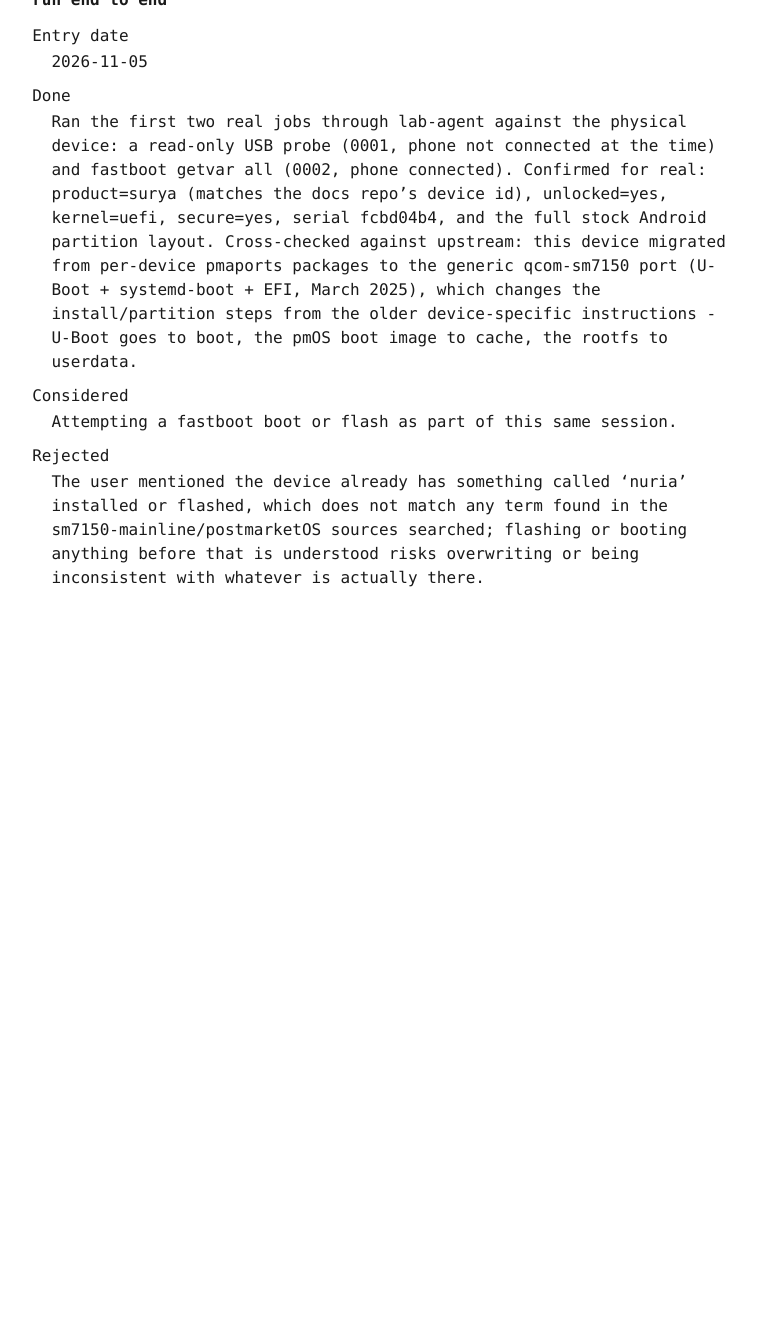
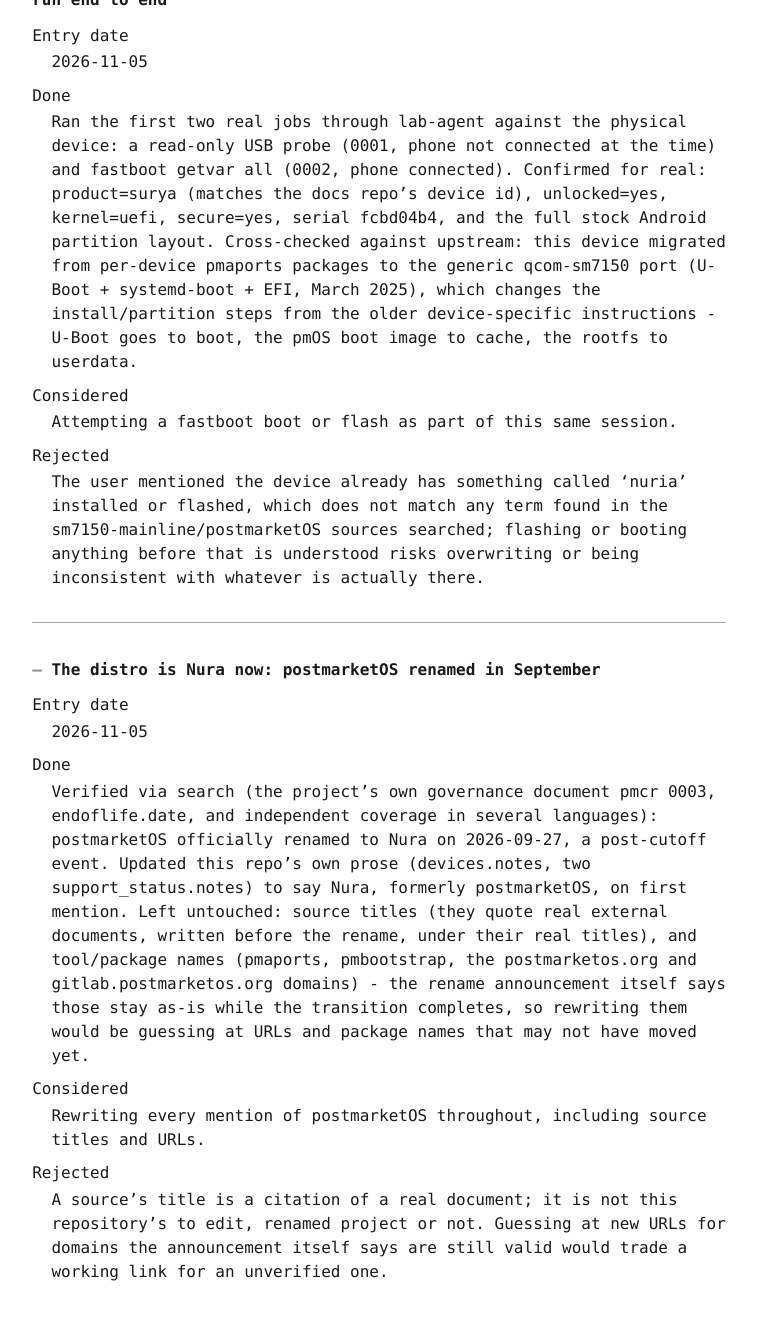
Before and after one commit to linux-phone-oco/docs, a Jekyll site: the page built from docs/session_log.md, in a window 1280 px wide and 1400 px high, scrolled down 951 px. Shown: the top 1320 px of the window, without its empty margins (261-1018 px from the left). Built offline with Jekyll 4.4.1, drawn with Linux system fonts in a browser that asks for light colours; our own code applies the rules of GitHub Pages for plain Markdown files; before the commit the page ends 1657 px from its top, so only the background shows below that.

Commit message:
fix(data): the distro is Nura now (#5)
postmarketOS renamed to Nura on 2026-09-27. Fixed this repo's own prose (device notes, two support_status notes); left source titles, URLs and tool/package names untouched since those are either verbatim citations or things the rename itself says stay as-is during the transition.

Co-authored-by: grenudi <17498075+grenudi@users.noreply.github.com>

```diff
--- a/data/devices.json
+++ b/data/devices.json
@@ -1 +1 @@
-{"id":"xiaomi-surya","name":"Xiaomi POCO X3 NFC","codename":"surya","soc":"Qualcomm SM7150 (Snapdragon 732G)","notes":"Mainline-kernel support tracked by the sm7150-mainline community; postmarketOS package status: community. The device name includes NFC; that refers to the stock Android feature, not yet confirmed working under mainline (see the nfc component)."}
+{"id":"xiaomi-surya","name":"Xiaomi POCO X3 NFC","codename":"surya","soc":"Qualcomm SM7150 (Snapdragon 732G)","notes":"Mainline-kernel support tracked by the sm7150-mainline community; Nura (formerly postmarketOS) package status: community. The device name includes NFC; that refers to the stock Android feature, not yet confirmed working under mainline (see the nfc component)."}
--- a/data/session_log.json
+++ b/data/session_log.json
@@ -1,2 +1,3 @@
 {"id":"docs-repo-created","entry_date":"2026-11-04","title":"The docs repo: schema, style, and an honest first seed of what is actually known","done":"Created linux-phone-oco/docs from text-as-data-template. Schema: devices, components, support_status (the matrix), device_sources, plus the template's backlog/session_log/sources. Adopted software-engineering-canon's RFC-like Jekyll theme verbatim (monospace, uniform heading size, definition-list field/value rendering, 72-character width) rather than inventing a new one, since it already does exactly what was asked for and is proven. Seeded one device (xiaomi-surya) and 19 components with status, citing only what was actually confirmed by search earlier in the session; everything not confirmed is marked unknown rather than guessed.","considered":"Reusing ideal-project-playbook's concepts/relations schema for this too.","rejected":"Concepts/relations model general, reusable PRINCIPLES with their relationships; a hardware support matrix is a different shape (a fact about one device and one component, not a principle), and forcing it into that model would be more awkward than a purpose-built pair of tables."}
 {"id":"first-fastboot-probe","entry_date":"2026-11-05","title":"The phone, for real: bootloader unlocked, product confirmed, two jobs run end to end","done":"Ran the first two real jobs through lab-agent against the physical device: a read-only USB probe (0001, phone not connected at the time) and fastboot getvar all (0002, phone connected). Confirmed for real: product=surya (matches the docs repo's device id), unlocked=yes, kernel=uefi, secure=yes, serial fcbd04b4, and the full stock Android partition layout. Cross-checked against upstream: this device migrated from per-device pmaports packages to the generic qcom-sm7150 port (U-Boot + systemd-boot + EFI, March 2025), which changes the install/partition steps from the older device-specific instructions - U-Boot goes to boot, the pmOS boot image to cache, the rootfs to userdata.","considered":"Attempting a fastboot boot or flash as part of this same session.","rejected":"The user mentioned the device already has something called 'nuria' installed or flashed, which does not match any term found in the sm7150-mainline/postmarketOS sources searched; flashing or booting anything before that is understood risks overwriting or being inconsistent with whatever is actually there."}
+{"id":"nura-rename","entry_date":"2026-11-05","title":"The distro is Nura now: postmarketOS renamed in September","done":"Verified via search (the project's own governance document pmcr 0003, endoflife.date, and independent coverage in several languages): postmarketOS officially renamed to Nura on 2026-09-27, a post-cutoff event. Updated this repo's own prose (devices.notes, two support_status.notes) to say Nura, formerly postmarketOS, on first mention. Left untouched: source titles (they quote real external documents, written before the rename, under their real titles), and tool/package names (pmaports, pmbootstrap, the postmarketos.org and gitlab.postmarketos.org domains) - the rename announcement itself says those stay as-is while the transition completes, so rewriting them would be guessing at URLs and package names that may not have moved yet.","considered":"Rewriting every mention of postmarketOS throughout, including source titles and URLs.","rejected":"A source's title is a citation of a real document; it is not this repository's to edit, renamed project or not. Guessing at new URLs for domains the announcement itself says are still valid would trade a working link for an unverified one."}
--- a/data/support_status.json
+++ b/data/support_status.json
@@ -1,5 +1,5 @@
 {"device_id":"xiaomi-surya","component_id":"audio-speaker","status":"works","notes":"Speaker support landed in the sm7150-mainline kernel (6.13.2).","updated":"2026-11-04"}
-{"device_id":"xiaomi-surya","component_id":"audio-headphone","status":"unknown","notes":"Not individually confirmed; grouped with mic/earpiece as still-WIP in the postmarketOS community-promotion notes.","updated":"2026-11-04"}
+{"device_id":"xiaomi-surya","component_id":"audio-headphone","status":"unknown","notes":"Not individually confirmed; grouped with mic/earpiece as still-WIP in the postmarketOS (now Nura) community-promotion notes.","updated":"2026-11-04"}
 {"device_id":"xiaomi-surya","component_id":"audio-mic","status":"broken","notes":"Explicitly called out as not yet working when the device moved from testing to community in pmOS packaging.","updated":"2026-11-04"}
 {"device_id":"xiaomi-surya","component_id":"audio-earpiece","status":"broken","notes":"Same source as audio-mic.","updated":"2026-11-04"}
 {"device_id":"xiaomi-surya","component_id":"camera-front","status":"broken","notes":"Cameras explicitly called out as not yet working, same source as audio-mic.","updated":"2026-11-04"}
@@ -16,4 +16,4 @@
 {"device_id":"xiaomi-surya","component_id":"fingerprint","status":"unknown","notes":"Not confirmed either way.","updated":"2026-11-04"}
 {"device_id":"xiaomi-surya","component_id":"sensors","status":"unknown","notes":"Not confirmed either way.","updated":"2026-11-04"}
 {"device_id":"xiaomi-surya","component_id":"usb-otg","status":"works","notes":"OTG support added (6.13.2).","updated":"2026-11-04"}
-{"device_id":"xiaomi-surya","component_id":"fastboot","status":"works","notes":"Required for postmarketOS to be installable at all, and for lab-agent's own boot-and-test loop.","updated":"2026-11-04"}
+{"device_id":"xiaomi-surya","component_id":"fastboot","status":"works","notes":"Required for Nura to be installable at all, and for lab-agent's own boot-and-test loop.","updated":"2026-11-04"}
--- a/docs/session_log.md
+++ b/docs/session_log.md
@@ -34,3 +34,21 @@ Considered
 
 Rejected
 : The user mentioned the device already has something called 'nuria' installed or flashed, which does not match any term found in the sm7150-mainline/postmarketOS sources searched; flashing or booting anything before that is understood risks overwriting or being inconsistent with whatever is actually there.
+
+---
+
+
+<a id="nura-rename"></a>
+### The distro is Nura now: postmarketOS renamed in September
+
+Entry date
+: 2026-11-05
+
+Done
+: Verified via search (the project's own governance document pmcr 0003, endoflife.date, and independent coverage in several languages): postmarketOS officially renamed to Nura on 2026-09-27, a post-cutoff event. Updated this repo's own prose (devices.notes, two support_status.notes) to say Nura, formerly postmarketOS, on first mention. Left untouched: source titles (they quote real external documents, written before the rename, under their real titles), and tool/package names (pmaports, pmbootstrap, the postmarketos.org and gitlab.postmarketos.org domains) - the rename announcement itself says those stay as-is while the transition completes, so rewriting them would be guessing at URLs and package names that may not have moved yet.
+
+Considered
+: Rewriting every mention of postmarketOS throughout, including source titles and URLs.
+
+Rejected
+: A source's title is a citation of a real document; it is not this repository's to edit, renamed project or not. Guessing at new URLs for domains the announcement itself says are still valid would trade a working link for an unverified one.
```
Also changed, not shown: docs/devices.md (+1 -1 lines), docs/index.md (+1 -1 lines), docs/support_status.md (+2 -2 lines).
